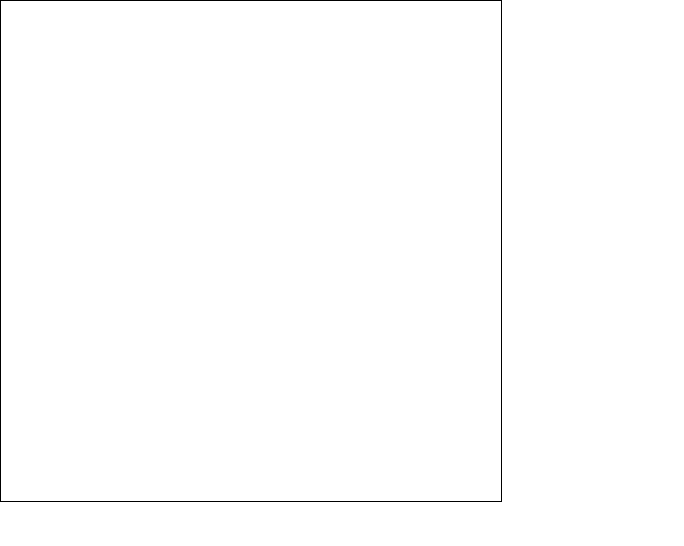
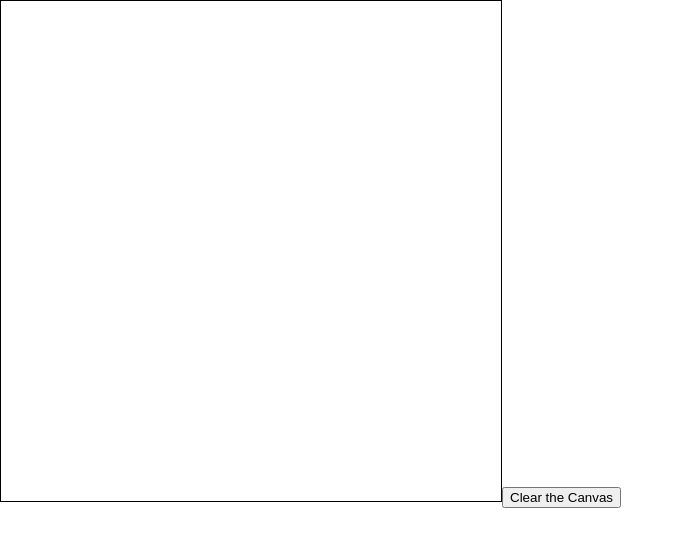
Before and after one commit to JohnPalmgren/react-paint, a React (Create React App) app: page / in a window 1280 px wide. Shown: the top 546 px of the page, without its empty margins (0-684 px from the left). Built offline with nearby package versions, Linux system fonts and the light colour scheme.

Commit message:
working clear Function prototype

```diff
--- a/src/App.js
+++ b/src/App.js
@@ -1,9 +1,21 @@
 
 import Canvas from "./components/Canvas"
+import Button from "./components/TestClear.js"
+import { useEffect, useRef, useState } from "react";
 
 function App() {
+
+  //hoisting these refs to the parent app lets us use them with the button
+  const canvasRef = useRef(null);
+  const contextRef = useRef(null);
+
+  const clearCanvas = () => {contextRef.current.clearRect(0, 0, canvasRef.current.width, canvasRef.current.height);}
+
   return (
-    <Canvas />
+    <div>
+    <Canvas canvasRef={canvasRef} contextRef={contextRef} />
+    <Button clearCanvas={clearCanvas} />
+    </div>
   );
 }
 
--- a/src/components/Canvas.js
+++ b/src/components/Canvas.js
@@ -1,11 +1,11 @@
 import "../App.css";
 import { useEffect, useRef, useState } from "react";
 
-const Canvas = () => {
-  const canvasRef = useRef(null);
-  const contextRef = useRef(null);
+const Canvas = (props) => {
 
-  // state set when mouse is pressed and removed when mouse is released
+  const canvasRef = props.canvasRef
+  const contextRef = props.contextRef
+    // state set when mouse is pressed and removed when mouse is released
   const [isDrawing, setIsDrawing] = useState(false);
 
 
@@ -53,6 +53,7 @@ const Canvas = () => {
 
   return (
     <canvas
+      id={"paintcanvas"}
       className={"canvas"}
       onMouseDown={startDrawing}
       onMouseUp={endDrawing}
--- a/src/components/TestClear.js
+++ b/src/components/TestClear.js
@@ -3,7 +3,7 @@ import "../App.css";
 const ClearButton = (props) => {
 
   return (
-    <button onClick={props.clearCanvas}>Clear the Canvas</button>)
+    <button onClick={() => props.clearCanvas()}>Clear the Canvas</button>)
 };
 
 export default ClearButton;
```
